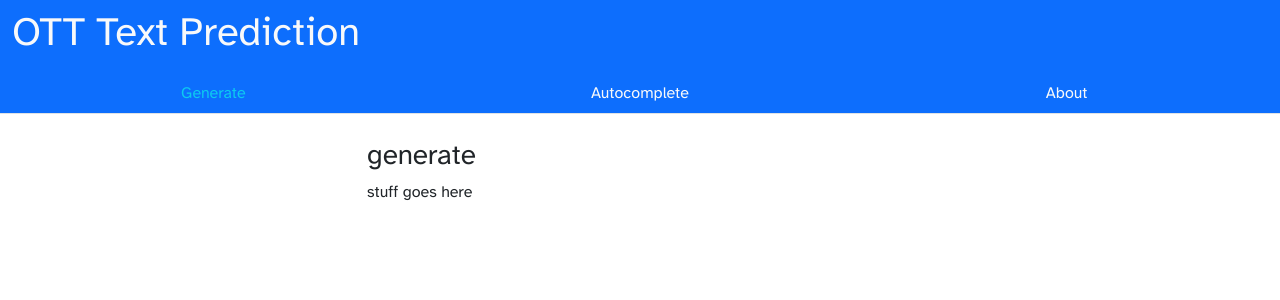
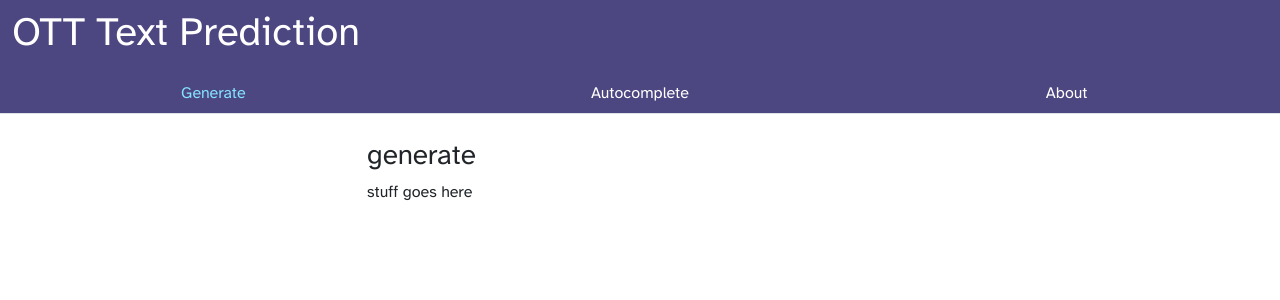
Before and after one commit to rlmead/lex-autocomplete, a React (Create React App) app: page / in a window 1280 px wide. Shown: the top 300 px of the page. Built offline with nearby package versions, Linux system fonts and the light colour scheme.

Commit message:
customize bootstrap theme colors

```diff
--- a/package.json
+++ b/package.json
@@ -11,6 +11,7 @@
     "react-dom": "^18.2.0",
     "react-scripts": "5.0.1",
     "reactstrap": "^9.1.4",
+    "sass": "^1.55.0",
     "web-vitals": "^2.1.4"
   },
   "scripts": {
--- a/src/App.css
+++ /dev/null
@@ -1,5 +0,0 @@
-@import url('https://fonts.googleapis.com/css?family=Atkinson+Hyperlegible:regular,bold,italic&subset=latin,latin-ext');
-
-* {
-    font-family: Atkinson Hyperlegible
-}
--- a/src/App.js
+++ b/src/App.js
@@ -18,7 +18,7 @@ function App() {
       <Navbar
         expand="md"
         light
-        className="navbar-dark sticky-top text-light bg-primary">
+        className="navbar-dark sticky-top text-white bg-primary">
         <h1>OTT Text Prediction</h1>
       </Navbar>
       <Nav
@@ -33,7 +33,7 @@ function App() {
                 key={index}
                 onClick={() => setView(item)} >
                 <NavLink
-                  className={item !== view ? "text-light" : "text-info"}>
+                  className={item !== view ? "text-white" : "text-info"}>
                   {item}
                 </NavLink>
               </NavItem>
--- /dev/null
+++ b/src/App.scss
@@ -0,0 +1,18 @@
+@import url('https://fonts.googleapis.com/css?family=Atkinson+Hyperlegible:regular,bold,italic&subset=latin,latin-ext');
+
+* {
+    font-family: Atkinson Hyperlegible
+}
+
+$theme-colors: (
+    "primary": #4c4681,
+    "secondary": #919191,
+    "success": #3a5b6b,
+    "danger": #db6d5f,
+    "warning": #9791ff,
+    "info": #84e3ff,
+    "light": #dededf,
+    "dark": #1a1a1a
+);
+
+@import "../node_modules/bootstrap/scss/bootstrap";
--- a/src/index.js
+++ b/src/index.js
@@ -1,8 +1,7 @@
 import React from 'react';
 import ReactDOM from 'react-dom';
 import App from './App.js';
-import 'bootstrap/dist/css/bootstrap.min.css';
-import './App.css';
+import './App.scss';
 
 ReactDOM.render(
   <React.StrictMode>
```
Also changed, not shown: 1 other file (tests, documents, lock files or other folders).
